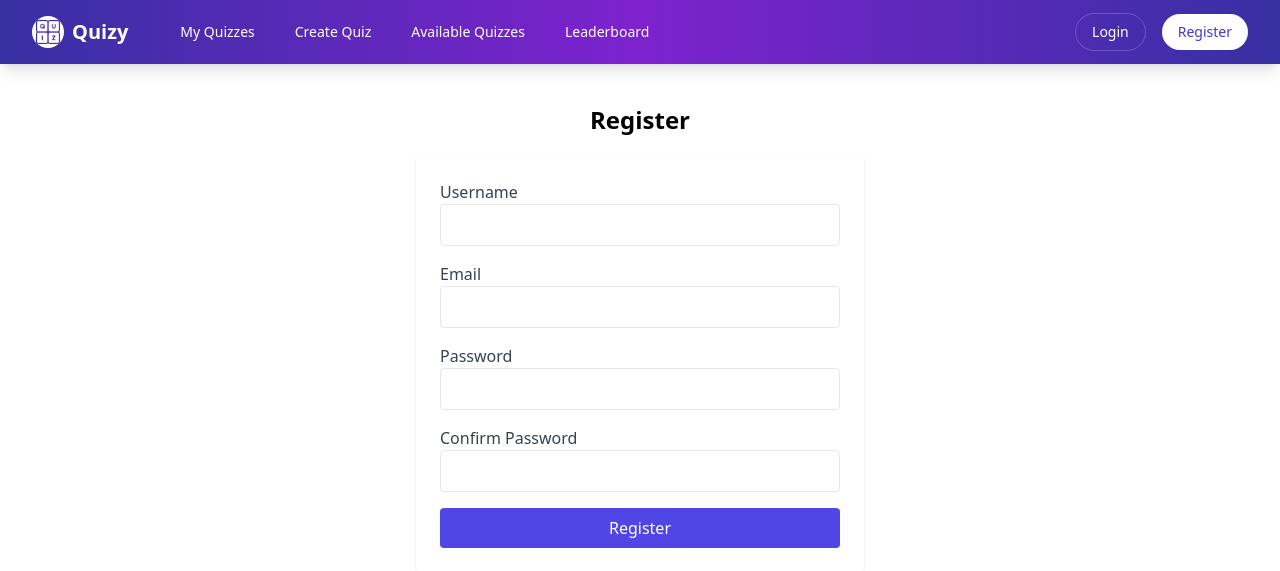
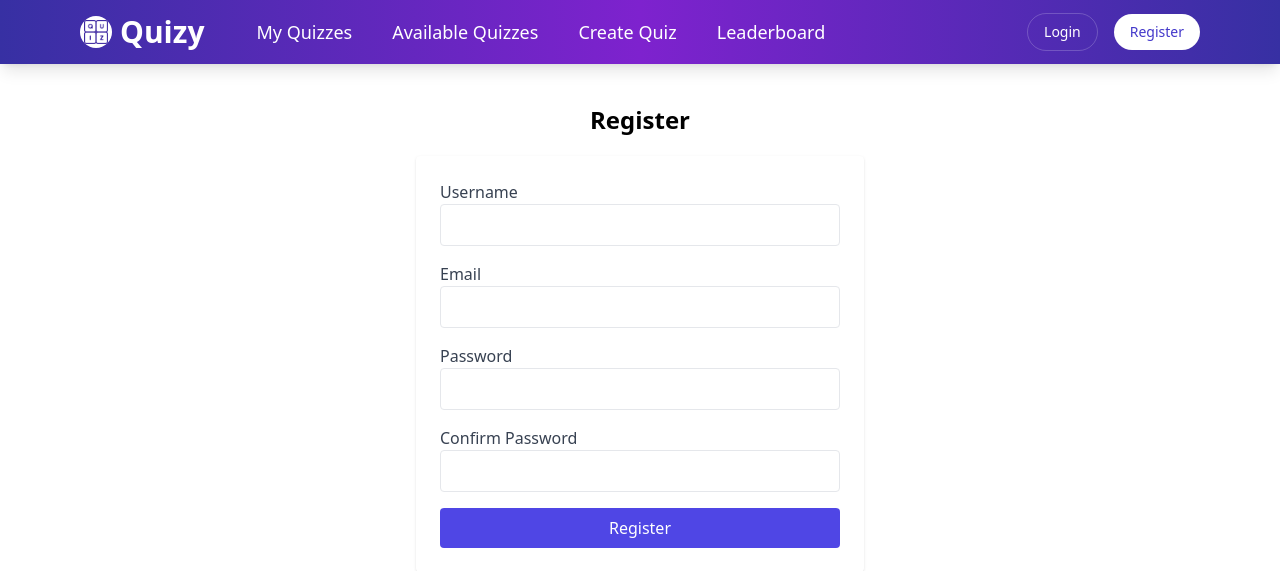
Before and after one commit to ramim141/Quizy, a Django app: page /account/register/ in a window 1280 px wide. Shown: the top 571 px of the page. Run offline with Django 5.2, Linux system fonts and the light colour scheme; some libraries are stand-ins or nearby versions.

Commit message:
Make responsive

```diff
--- a/core/templates/core/navbar.html
+++ b/core/templates/core/navbar.html
@@ -1,21 +1,21 @@
 {% load static %}
 
 <nav class="bg-gradient-to-r from-indigo-800 via-purple-700 to-indigo-800 text-white shadow-lg">
-    <div class="mx-auto px-4 sm:px-6 lg:px-8">
+    <div class="mx-auto px-4 sm:px-6 lg:px-20">
         <div class="flex items-center justify-between h-16">
             <div class="flex items-center">
                 <div href="#" class="text-xl font-semibold flex items-center">
                     <div class="h-8 w-8 mr-2 bg-white rounded-full flex items-center justify-center">
                         <img src="{% static 'images/logo.png' %}" class="h-6 w-6" alt="Logo">
                     </div>
-                    <span class="text-white font-bold">Quizy</span>
+                    <span class="text-white font-bold text-3xl">Quizy</span>
                 </div>
                 <div class="hidden md:block">
                     <div class="ml-10 flex items-baseline space-x-4">
-                        <a href="#" class="text-white hover:bg-white/10 px-3 py-2 rounded-md text-sm font-medium transition duration-150">My Quizzes</a>
-                        <a href="#" class="text-white hover:bg-white/10 px-3 py-2 rounded-md text-sm font-medium transition duration-150">Create Quiz</a>
-                        <a href="#" class="text-white hover:bg-white/10 px-3 py-2 rounded-md text-sm font-medium transition duration-150">Available Quizzes</a>
-                        <a href="#" class="text-white hover:bg-white/10 px-3 py-2 rounded-md text-sm font-medium transition duration-150">Leaderboard</a>
+                        <a href="#" class="text-white hover:bg-white/10 px-3 py-2 rounded-md text-lg font-medium transition duration-150">My Quizzes</a>
+                        <a href="#" class="text-white hover:bg-white/10 px-3 py-2 rounded-md text-lg font-medium transition duration-150">Available Quizzes</a>
+                        <a href="#" class="text-white hover:bg-white/10 px-3 py-2 rounded-md text-lg font-medium transition duration-150">Create Quiz</a>
+                        <a href="#" class="text-white hover:bg-white/10 px-3 py-2 rounded-md text-lg font-medium transition duration-150">Leaderboard</a>
                     </div>
                 </div>
             </div>
@@ -110,23 +109,71 @@
 
     {% if user.is_authenticated %}
     <div class="flex flex-col items-center space-y-4">
-            <div class="h-20 w-20 rounded-full bg-gradient-to-r from-indigo-500 to-purple-600 p-1 flex items-center justify-center">
-                <img src="{% static 'images/user.png' %}" alt="Profile" class="h-full w-full rounded-full object-cover ring-2 ring-white"/>
+
+        <!-- Profile Section -->
+        <div class="relative">
+            <button onclick="document.getElementById('profileMenu').classList.toggle('hidden')" class="flex items-center space-x-3 focus:outline-none">
+                <img src="{% static 'images/user.png' %}" alt="Profile" class="h-10 w-10 rounded-full object-cover ring-2 ring-white/50"/>
+            </button>
+
+            <!-- Profile Dropdown Menu -->
+            <div id="profileMenu" class="flex items-center mx-auto hidden absolute left-1/2 transform -translate-x-1/2 mt-8 w-72 rounded-lg shadow-md bg-white ring-1 ring-black ring-opacity-5 focus:outline-none z-50 transition-all duration-200">
+                <div class="p-4 flex flex-col items-center border-b border-gray-100">
+                    <img src="{% static 'images/Ramim Ahmed.png' %}" alt="Profile" class="h-8 w-8 rounded-full object-cover ring-2 ring-white/50"/>
+                    <h3 class="mt-2 text-gray-900 font-semibold text-sm">RAMIM AHMED</h3>
+                    <p class="text-gray-500 text-xs">Student ID: N/A</p>
+                    <button class="mt-3 bg-gradient-to-r from-indigo-600 to-purple-600 hover:from-indigo-700 hover:to-purple-700 text-white rounded-full px-5 py-1 text-xs font-medium transition duration-150 transform hover:scale-105">
+                        View Profile
+                    </button>
                 </div>
-            <a href="#" class="block px-4 py-2 rounded-md text-base font-medium text-white hover:bg-white/10 transition duration-150 text-center">My Quizzes</a>
-            <a href="#" class="block px-4 py-2 rounded-md text-base font-medium text-white hover:bg-white/10 transition duration-150 text-center">Create Quiz</a>
-            <a href="#" class="block px-4 py-2 rounded-md text-base font-medium text-white hover:bg-white/10 transition duration-150 text-center">Available Quizzes</a>
-            <a href="#" class="block px-4 py-2 rounded-md text-base font-medium text-white hover:bg-white/10 transition duration-150 text-center">Leaderboard</a>
-            <a href="{% url 'logout' %}" class="block px-4 py-2 rounded-md text-base font-medium text-red-600 hover:bg-red-50 transition duration-150 text-center">Logout</a>
+
+                <div class="py-1 text-sm">
+                    <a href="#" class="flex items-center px-3 py-2 text-gray-700 hover:bg-gray-50 transition">
+                        Leaderboard
+                    </a>
+                    <a href="#" class="flex items-center px-3 py-2 text-gray-700 hover:bg-gray-50 transition">
+                        My Quiz
+                    </a>
+                    <a href="#" class="flex items-center px-3 py-2 text-gray-700 hover:bg-gray-50 transition">
+                        Results
+                    </a>
+                    <a href="#" class="flex items-center px-3 py-2 text-gray-700 hover:bg-gray-50 transition">
+                        Performance
+                    </a>
+                    <a href="#" class="flex items-center px-3 py-2 text-gray-700 hover:bg-gray-50 transition">
+                        TO DO
+                        <span class="ml-2 px-2 py-0.5 text-xs text-white bg-gradient-to-r from-indigo-600 to-purple-600 rounded-full">New</span>
+                    </a>
                 </div>
+
+                <div class="border-t border-gray-100"></div>
+
+                <div class="py-1 text-sm">
+                    <a href="{% url 'logout' %}" class="flex items-center px-3 py-2 text-red-600 hover:bg-red-50 transition">
+                        Logout
+                    </a>
+                </div>
+            </div>
+
+        </div>
+
+        <a href="#" class="block px-3 py-2 rounded-md text-sm font-medium text-white hover:bg-white/10 transition duration-150 text-center">My Quizzes</a>
+        <a href="#" class="block px-3 py-2 rounded-md text-sm font-medium text-white hover:bg-white/10 transition duration-150 text-center">Create Quiz</a>
+        <a href="#" class="block px-3 py-2 rounded-md text-sm font-medium text-white hover:bg-white/10 transition duration-150 text-center">Available Quizzes</a>
+        <a href="#" class="block px-3 py-2 rounded-md text-sm font-medium text-white hover:bg-white/10 transition duration-150 text-center">Leaderboard</a>
+        <a href="#" class="block px-3 py-2 rounded-md text-sm font-medium text-white hover:bg-white/10 transition duration-150 text-center">Settings</a>
+        <a href="{% url 'logout' %}" class="block px-3 py-2 rounded-md text-sm font-medium text-red-600 hover:bg-red-50 transition duration-150 text-center">Logout</a>
+    </div>
+
     {% else %}
     <div class="flex flex-col items-center space-y-4">
-            <a href="{% url 'login' %}" class="block px-4 py-2 rounded-md text-base font-medium text-white hover:bg-white/10 transition duration-150 text-center">Login</a>
-            <a href="{% url 'register' %}" class="block px-4 py-2 rounded-md text-base font-medium bg-white text-indigo-700 hover:bg-white/90 transition duration-150 text-center">Register</a>
+        <a href="{% url 'login' %}" class="block px-3 py-2 rounded-md text-sm font-medium text-white hover:bg-white/10 transition duration-150 text-center">Login</a>
+        <a href="{% url 'register' %}" class="block px-3 py-2 rounded-md text-sm font-medium bg-white text-indigo-700 hover:bg-white/90 transition duration-150 text-center">Register</a>
     </div>
     {% endif %}
 
 </div>
+
 </nav>
 
 <script src="{% static 'js/nav.js' %}"></script>
```
Also changed, not shown: other parts of core/templates/core/navbar.html (+2 -3 lines). Lines whose indentation alone changed are shown as unchanged.
